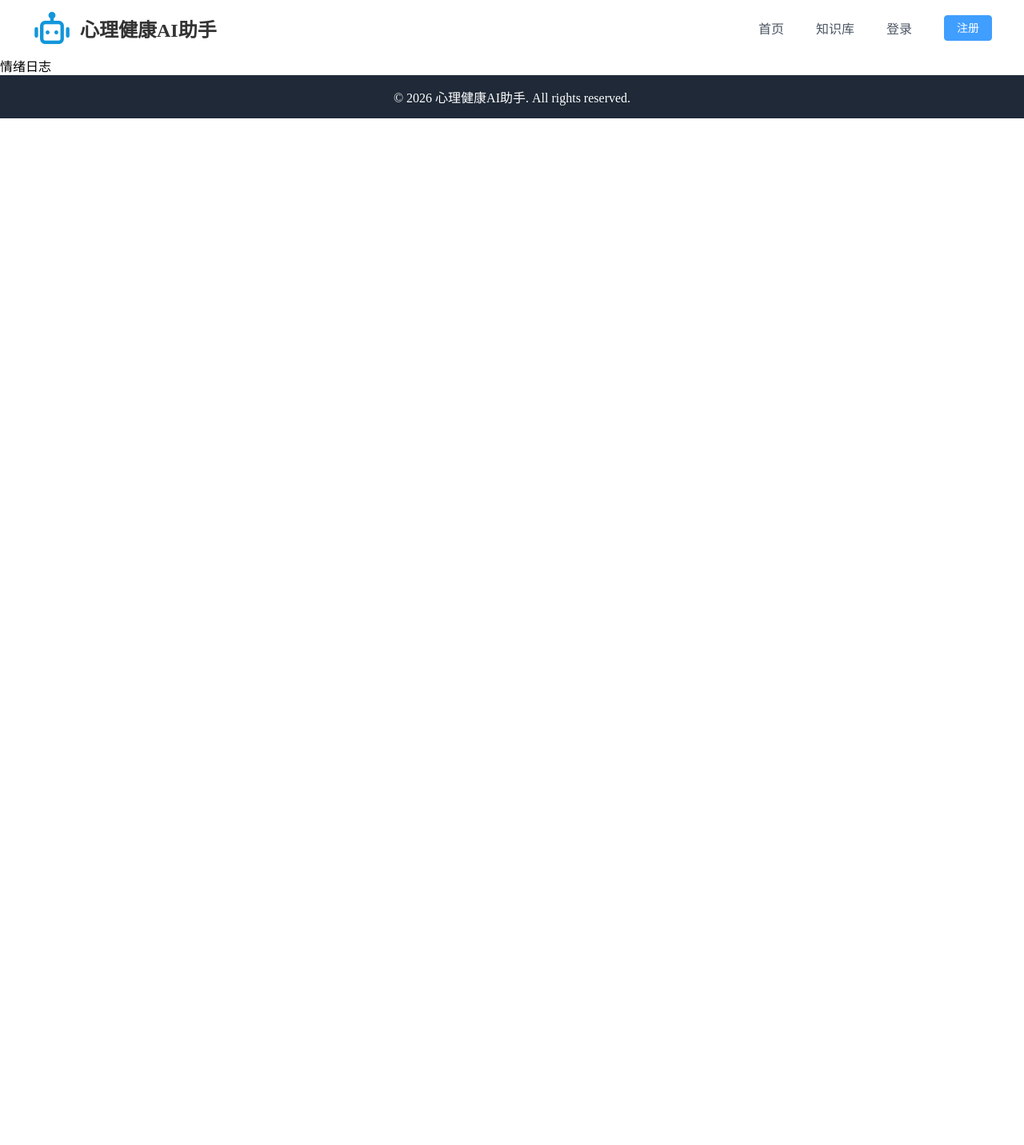
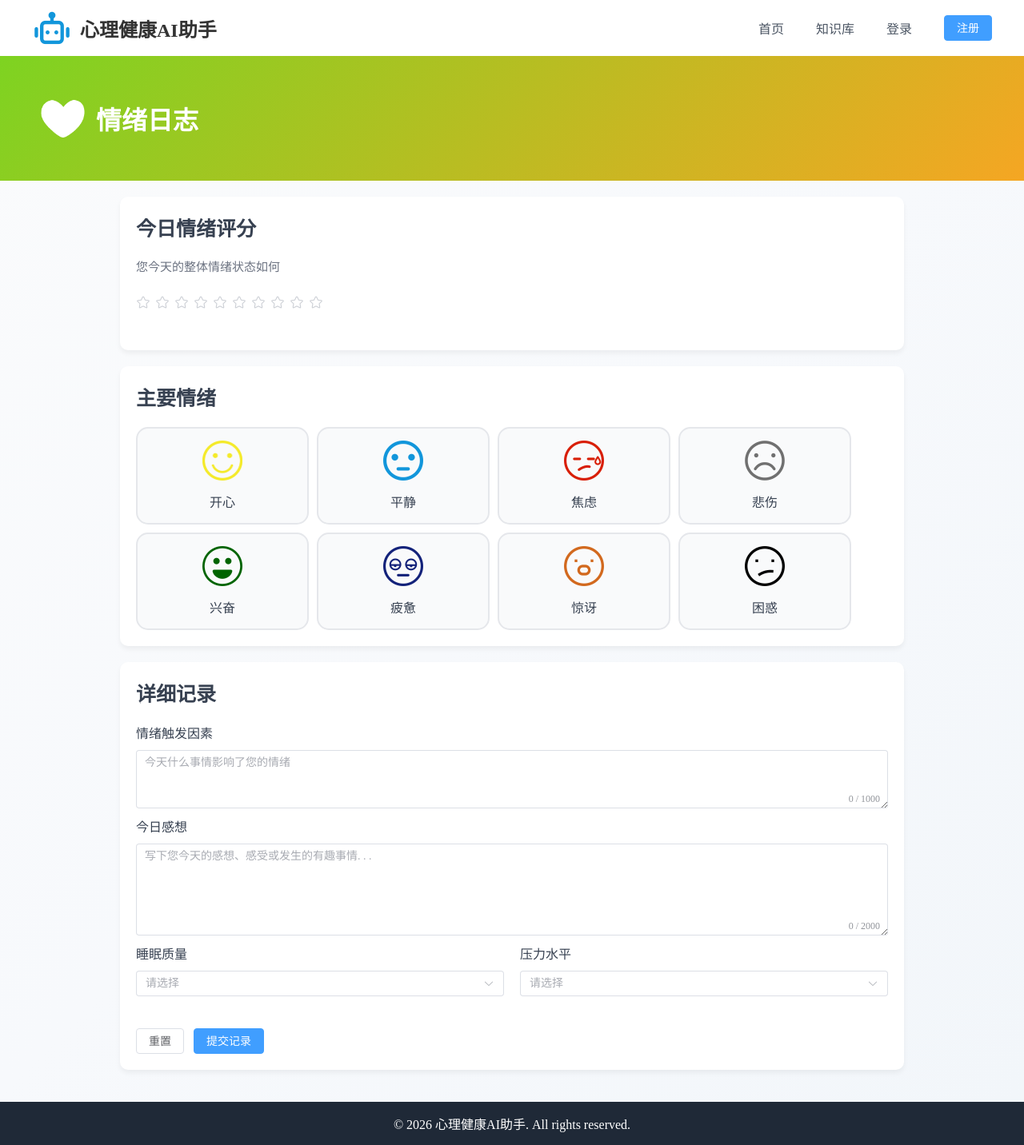
Before and after one commit to jingtll/AI-Mental-Health-Project-, a Vue app: page /emotion-diary in a window 1280 px wide. Shown: the whole page at 80% size. Before the commit the page ends 800 px from the top, so only its background shows below. Built offline with nearby package versions, Linux system fonts and the light colour scheme.

Commit message:
情绪日记完成

```diff
--- a/src/api/frontend.js
+++ b/src/api/frontend.js
@@ -17,3 +17,6 @@ export const getSessionDetail = (sessionId) => {
 export const getSessionEmotion = (sessionId) => {
   return service.get(`/psychological-chat/session/${sessionId}/emotion`);
 };
+export const addEmotionDiary = (data) => {
+  return service.post("/emotion-diary", data);
+};
--- a/src/views/emotionDairy.vue
+++ b/src/views/emotionDairy.vue
@@ -1,5 +1,273 @@
-<script setup></script>
+<script setup>
+import { ref, reactive } from "vue";
+import { dayjs, ElMessage } from "element-plus";
+import { addEmotionDiary } from "../api/frontend";
+const iconUrl = new URL("@/assets/images/like.png", import.meta.url).href;
+const diaryForm = reactive({
+  diaryDate: dayjs().format("YYYY-MM-DD"),
+  moodScore: null,
+  dominantEmotion: "",
+  emotionTriggers: "",
+  diaryContent: "",
+  sleepQuality: null,
+  stressLevel: null,
+});
+// 情绪评分
+const emotionStatus = [
+  "绝望崩溃",
+  "消沉抑郁",
+  "焦虑烦躁",
+  "低落不悦",
+  "平静淡然",
+  "轻松惬意",
+  "愉悦舒心",
+  "欢欣满足",
+  "兴奋欣喜",
+  "极致幸福",
+];
+//情绪选项
+const emotionOptions = [
+  {
+    name: "开心",
+    url: new URL("@/assets/images/开心.png", import.meta.url).href,
+  },
+  {
+    name: "平静",
+    url: new URL("@/assets/images/平静.png", import.meta.url).href,
+  },
+  {
+    name: "焦虑",
+    url: new URL("@/assets/images/焦虑.png", import.meta.url).href,
+  },
+  {
+    name: "悲伤",
+    url: new URL("@/assets/images/悲伤.png", import.meta.url).href,
+  },
+  {
+    name: "兴奋",
+    url: new URL("@/assets/images/兴奋.png", import.meta.url).href,
+  },
+  {
+    name: "疲惫",
+    url: new URL("@/assets/images/疲惫.png", import.meta.url).href,
+  },
+  {
+    name: "惊讶",
+    url: new URL("@/assets/images/惊讶.png", import.meta.url).href,
+  },
+  {
+    name: "困惑",
+    url: new URL("@/assets/images/困惑.png", import.meta.url).href,
+  },
+];
+const selectEmotion = (emotion) => {
+  diaryForm.dominantEmotion = emotion;
+};
+//按钮
+const resetForm = () => {
+  Object.assign(diaryForm, {
+    diaryDate: dayjs().format("YYYY-MM-DD"),
+    moodScore: null,
+    dominantEmotion: "",
+    emotionTriggers: "",
+    diaryContent: "",
+    sleepQuality: null,
+    stressLevel: null,
+  });
+};
+const submitForm = () => {
+  console.log(diaryForm);
+  if (!diaryForm.moodScore) {
+    ElMessage.error("请选择您的情绪评分");
+    return;
+  }
+  addEmotionDiary(diaryForm).then((res) => {
+    ElMessage.success("提交成功");
+    resetForm();
+  });
+};
+</script>
 
-<template>情绪日志</template>
+<template>
+  <div class="emotionDiary-container">
+    <div class="header-section">
+      <div class="header-content">
+        <el-image :src="iconUrl" style="width: 60px; height: 60px"></el-image>
+        <h1>情绪日志</h1>
+      </div>
+    </div>
+    <div class="content">
+      <!-- 情绪评分 -->
+      <div class="diary-card">
+        <div class="title">今日情绪评分</div>
+        <div class="section">
+          <p>您今天的整体情绪状态如何</p>
+          <div class="rate">
+            <el-rate
+              v-model="diaryForm.moodScore"
+              :texts="emotionStatus"
+              show-text
+              :max="10"
+              size="large"
+            />
+          </div>
+        </div>
+      </div>
+      <!-- 主要情绪 -->
+      <div class="diary-card">
+        <div class="title">主要情绪</div>
+        <div class="emotion-grid">
+          <div
+            v-for="emotion in emotionOptions"
+            :key="emotion.name"
+            class="emotion-card"
+            @click="selectEmotion(emotion.name)"
+            :class="{ selected: emotion.name === diaryForm.dominantEmotion }"
+          >
+            <el-image
+              :src="emotion.url"
+              style="width: 50px; height: 50px"
+            ></el-image>
+            <div class="emotion-name">{{ emotion.name }}</div>
+          </div>
+        </div>
+      </div>
+      <!-- 详细记录 -->
+      <div class="diary-card">
+        <div class="title">详细记录</div>
+        <div class="detail-form">
+          <div class="form-group">
+            <div class="form-label">情绪触发因素</div>
+            <el-input
+              v-model="diaryForm.emotionTriggers"
+              placeholder="今天什么事情影响了您的情绪"
+              type="textarea"
+              :rows="3"
+              maxlength="1000"
+              show-word-limit
+            ></el-input>
+          </div>
+          <div class="form-group">
+            <div class="form-label">今日感想</div>
+            <el-input
+              v-model="diaryForm.diaryContent"
+              placeholder="写下您今天的感想、感受或发生的有趣事情. . ."
+              type="textarea"
+              :rows="5"
+              maxlength="2000"
+              show-word-limit
+            ></el-input>
+          </div>
+          <!-- 生活指标 -->
+          <div class="life-indicators">
+            <div class="indicator-group">
+              <div class="form-label">睡眠质量</div>
+              <el-select v-model="diaryForm.sleepQuality" placeholder="请选择">
+                <el-option label="很差" :value="1"></el-option>
+                <el-option label="较差" :value="2"></el-option>
+                <el-option label="一般" :value="3"></el-option>
+                <el-option label="良好" :value="4"></el-option>
+                <el-option label="优秀" :value="5"></el-option>
+              </el-select>
+            </div>
+            <div class="indicator-group">
+              <div class="form-label">压力水平</div>
+              <el-select v-model="diaryForm.stressLevel" placeholder="请选择">
+                <el-option label="很低" :value="1"></el-option>
+                <el-option label="较低" :value="2"></el-option>
+                <el-option label="中等" :value="3"></el-option>
+                <el-option label="较高" :value="4"></el-option>
+                <el-option label="很高" :value="5"></el-option>
+              </el-select>
+            </div>
+          </div>
+          <div class="action-buttons">
+            <el-button @click="resetForm">重置</el-button>
+            <el-button @click="submitForm" type="primary">提交记录</el-button>
+          </div>
+        </div>
+      </div>
+    </div>
+  </div>
+</template>
 
-<style scoped></style>
+<style lang="scss" scoped>
+.emotionDiary-container {
+  background: linear-gradient(135deg, #fafbfc 0%, #f7f9fc 50%, #f2f6fa 100%);
+  .header-section {
+    background: linear-gradient(135deg, #7ed321 0%, #f5a623 100%);
+    color: white;
+    padding: 48px;
+    .header-content {
+      display: flex;
+      align-items: center;
+      gap: 12px;
+    }
+  }
+  .content {
+    margin: 0 auto;
+    width: 980px;
+    padding: 20px;
+    .diary-card {
+      margin-bottom: 20px;
+      background: white;
+      border-radius: 10px;
+      padding: 20px;
+      box-shadow: 0 4px 6px rgba(0, 0, 0, 0.05);
+      .title {
+        margin-bottom: 20px;
+        font-size: 25px;
+        font-weight: 600;
+        color: #374151;
+      }
+      .section {
+        margin-bottom: 20px;
+        p {
+          font-size: 15px;
+          color: #6b7280;
+          margin-bottom: 15px;
+        }
+      }
+      .emotion-grid {
+        display: flex;
+        flex-wrap: wrap;
+        gap: 10px;
+        .emotion-card {
+          padding: 15px;
+          border: 2px solid #e5e7eb;
+          border-radius: 15px;
+          text-align: center;
+          cursor: pointer;
+          background: #f9fafb;
+          .emotion-name {
+            margin-top: 10px;
+            padding: 0 75px;
+            color: #374151;
+          }
+          &.selected {
+            border-color: #7ed321;
+            background: #f0fdf4;
+            transform: translateY(-3px);
+          }
+        }
+      }
+      .detail-form {
+        .form-label {
+          margin: 10px 0;
+          color: #374151;
+        }
+        .life-indicators {
+          display: flex;
+          gap: 20px;
+          .indicator-group {
+            flex: 1;
+          }
+        }
+        .action-buttons {
+          margin-top: 40px;
+        }
+      }
+    }
+  }
+}
+</style>
```
Also changed, not shown: 1 other file (tests, documents, lock files or other folders).
